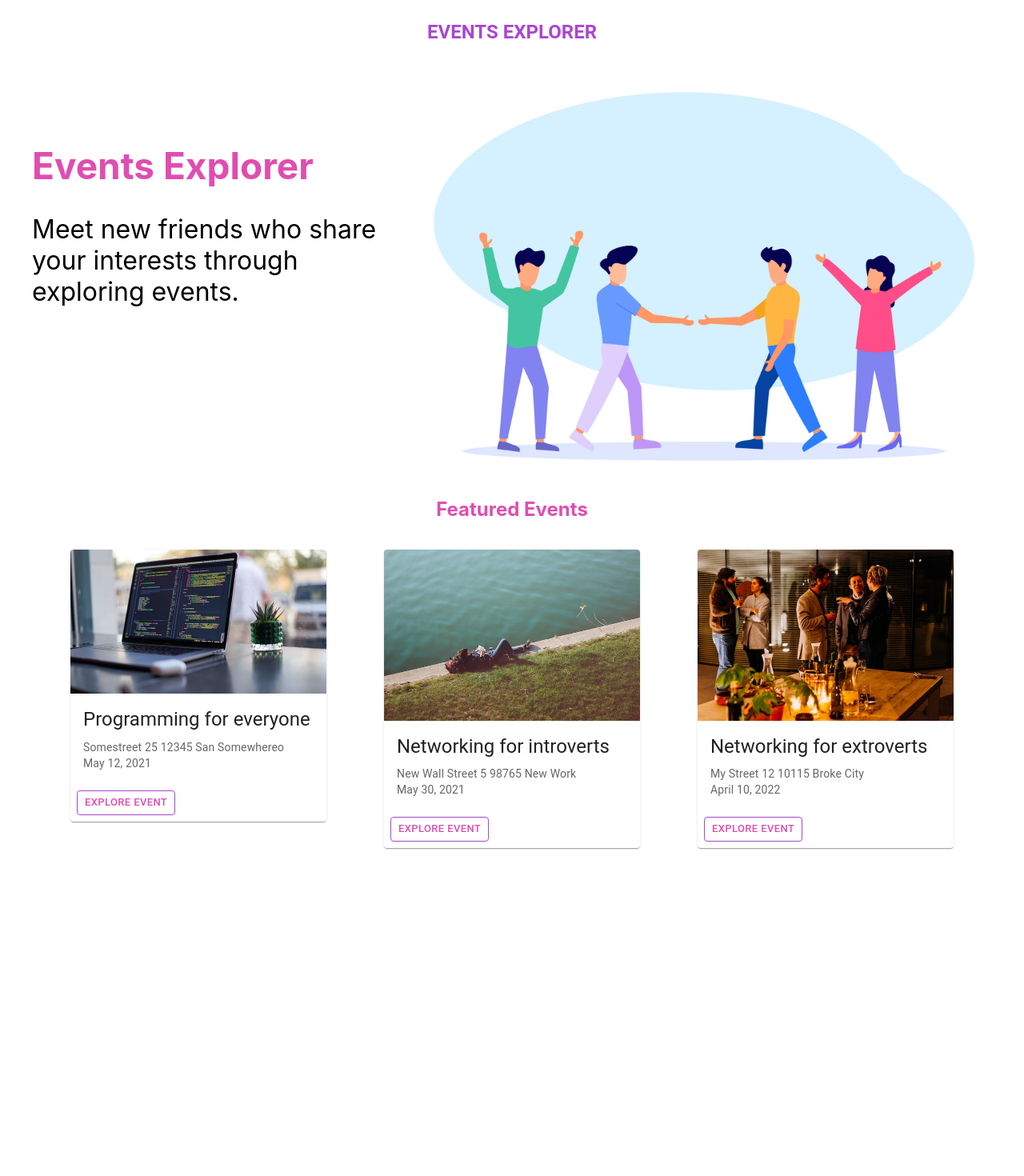
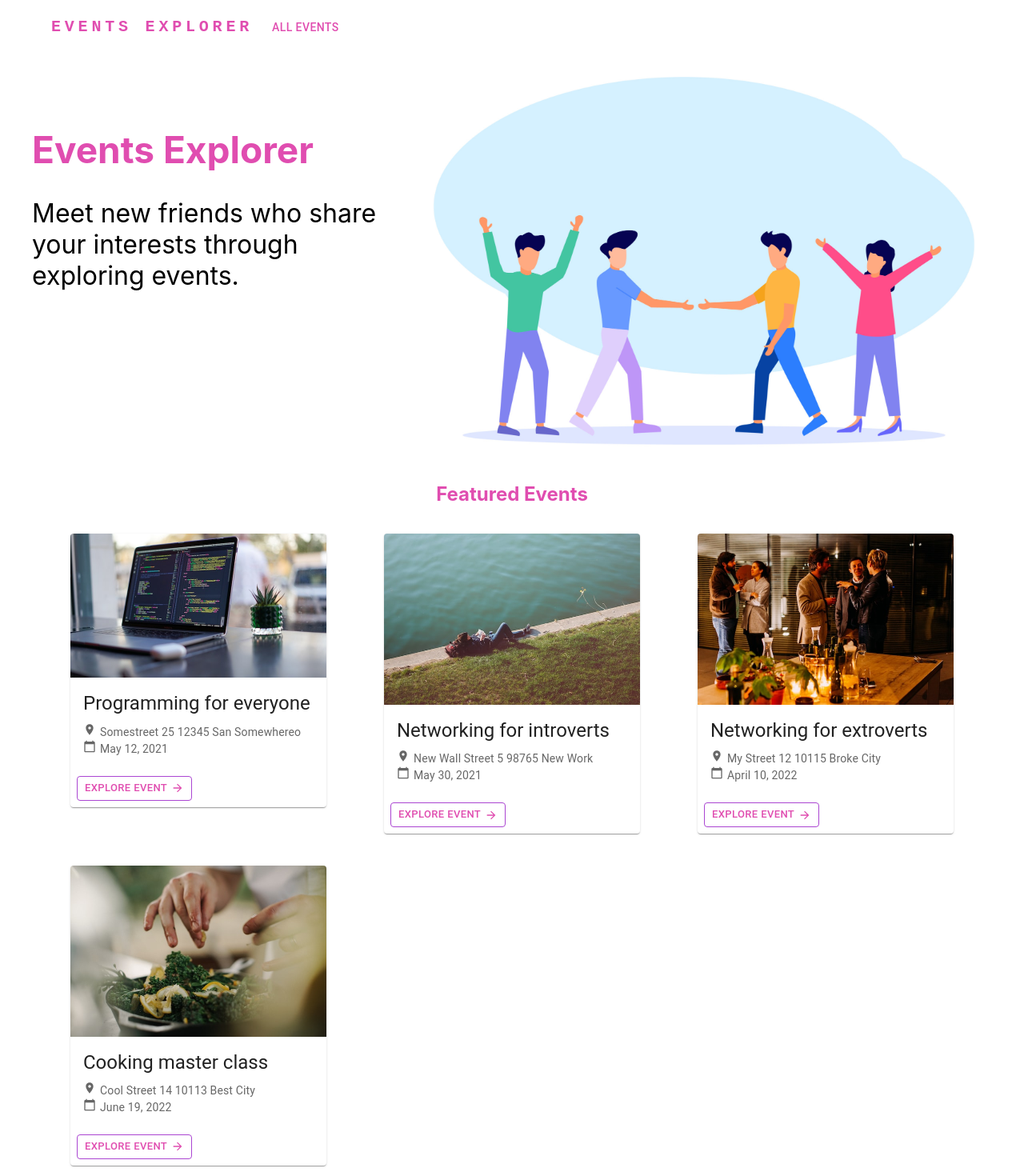
Before and after one commit to kbtania/events-app, a Next.js app: page / in a window 1280 px wide. Shown: the top 1470 px of the page at 80% size. Before the commit the page ends 1076 px from the top, so only its background shows below. Built offline with nearby package versions, Linux system fonts and the light colour scheme.

Commit message:
general page layout

```diff
--- a/components/events/event-item.js
+++ b/components/events/event-item.js
@@ -1,4 +1,9 @@
-import { Box, Button, CardActionArea, CardActions, CardContent, Card, CardMedia, Typography, Container } from '@mui/material';
+import {
+    Box, Button, CardActionArea, CardActions, CardContent, Card, CardMedia, Typography, Container,
+} from '@mui/material';
+import LocationOnIcon from '@mui/icons-material/LocationOn';
+import CalendarTodayIcon from '@mui/icons-material/CalendarToday';
+import ArrowForwardOutlinedIcon from '@mui/icons-material/ArrowForwardOutlined';
 
 import Link from 'next/link';
 
@@ -27,10 +32,13 @@ function EventItem(props) {
                             <Typography gutterBottom variant="h5" component="div">
                                 {title}
                             </Typography>
+
                             <Typography variant="body2" color="text.secondary">
+                                <LocationOnIcon sx={{ fontSize: '16px', marginRight: '5px' }} />
                                 {formattedAddress}
                             </Typography>
                             <Typography variant="body2" color="text.secondary">
+                                <CalendarTodayIcon sx={{ fontSize: '16px', marginRight: '5px' }} />
                                 {formattedDate}
                             </Typography>
                         </CardContent>
@@ -38,8 +46,8 @@ function EventItem(props) {
                     <CardActions>
                         <Link href={exploreLink}>
                             <Button size="small" variant="outlined" sx={{ color: '#E04DB0', border: '1px solid #AB46D2' }}>
-                                Explore Event
-                        </Button>
+                                Explore Event<ArrowForwardOutlinedIcon sx={{ fontSize: '16px', marginLeft: '5px' }} />
+                            </Button>
                         </Link>
 
                     </CardActions>
--- a/components/header/header-item.js
+++ /dev/null
@@ -1,11 +0,0 @@
-import { Box, Typography } from '@mui/material';
-
-function Header() {
-    return <Box p={3}>
-        <Typography gutterBottom variant="h5" component="div" align="center" sx={{ color: '#AB46D2', fontWeight: '700' }}>
-            EVENTS EXPLORER
-        </Typography>
-    </Box>
-}
-
-export default Header;
--- /dev/null
+++ b/components/layout/header-item.js
@@ -0,0 +1,56 @@
+import Link from 'next/link';
+
+import * as React from 'react';
+import AppBar from '@mui/material/AppBar';
+import Box from '@mui/material/Box';
+import Toolbar from '@mui/material/Toolbar';
+import Typography from '@mui/material/Typography';
+import Container from '@mui/material/Container';
+import Button from '@mui/material/Button';
+
+
+const pages = ['All Events'];
+
+const Header = () => {
+    return (
+        <AppBar position="static" sx={{ backgroundColor: "transparent", color: '#E04DB0', boxShadow: 'none' }}>
+            <Container maxWidth="xl">
+                <Toolbar disableGutters>
+                    <Typography
+                        variant="h6"
+                        noWrap
+                        component="a"
+                        href="/"
+                        sx={{
+                            mr: 2,
+                            display: { xs: 'none', md: 'flex' },
+                            fontFamily: 'monospace',
+                            fontWeight: 700,
+                            letterSpacing: '.3rem',
+                            color: '#E04DB0',
+                            textDecoration: 'none',
+                        }}
+                    >
+                        EVENTS EXPLORER
+                    </Typography>
+                    <Box sx={{ flexGrow: 1, display: { xs: 'none', md: 'flex' } }}>
+                        {pages.map((page) => (
+                            <Button
+                                key={page}
+                                sx={{ my: 2, color: '#E04DB0', display: 'block' }}
+                            >
+                                <Link href='events'>
+                                    {page}
+                                </Link>
+
+                            </Button>
+                        ))}
+                    </Box>
+
+
+                </Toolbar>
+            </Container>
+        </AppBar >
+    );
+};
+export default Header;
--- /dev/null
+++ b/components/layout/layout.js
@@ -0,0 +1,13 @@
+import Header from './header-item';
+import { Fragment } from 'react';
+
+function Layout(props) {
+    return (
+        <Fragment>
+            <Header />
+            <main>{props.children}</main>
+        </Fragment>
+    )
+}
+
+export default Layout;
--- a/dummy-data.js
+++ b/dummy-data.js
@@ -29,6 +29,16 @@ const DUMMY_EVENTS = [
         image: 'images/extrovert-event.jpg',
         isFeatured: true,
     },
+    {
+        id: 'e4',
+        title: 'Cooking master class',
+        description:
+            'Cooking classes created for people of all skill levels. We will help you to take your cooking skills to the next level.',
+        location: 'Cool Street 14, 10113 Best City',
+        date: '2022-06-19',
+        image: 'images/cooking-event.jpg',
+        isFeatured: true,
+    },
 ];
 
 export function getFeaturedEvents() {
--- a/pages/_app.js
+++ b/pages/_app.js
@@ -1,7 +1,13 @@
 import '../styles/globals.css'
 
+import Layout from './../components/layout/layout';
+
 function MyApp({ Component, pageProps }) {
-  return <Component {...pageProps} />
+  return (
+    <Layout>
+      <Component {...pageProps} />
+    </Layout>
+  )
 }
 
 export default MyApp
--- a/pages/index.js
+++ b/pages/index.js
@@ -1,4 +1,4 @@
-import Header from '../components/header/header-item';
+import Header from '../components/layout/header-item';
 import Cover from '../components/cover/cover-block';
 import EventList from '../components/events/event-list';
 
@@ -10,7 +10,6 @@ export default function Home() {
   const featuredEvents = getFeaturedEvents();
   return (
     <div>
-      <Header />
       <Cover />
       <h2 className={styles.sectionTitle}>Featured Events</h2>
       <EventList items={featuredEvents} />
--- a/styles/globals.css
+++ b/styles/globals.css
@@ -17,7 +17,6 @@ a {
 
 header {
   text-align: center;
-  border: 2px solid red;
 }
 @media (prefers-color-scheme: dark) {
   html {
```
Also changed, not shown: components/events/event-list.js (+0 -7 lines), pages/events/[eventId].js (+10 -0 lines), public/images/cooking-event.jpg (added).
